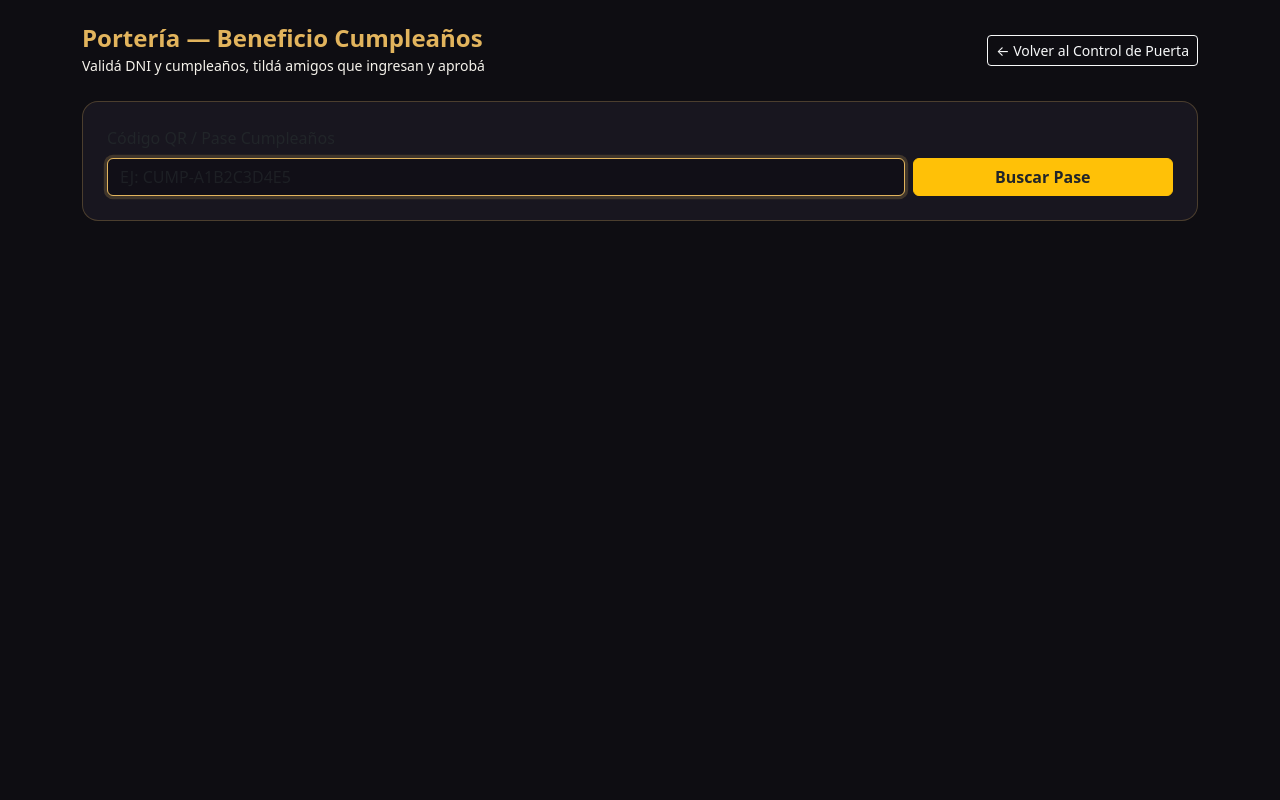
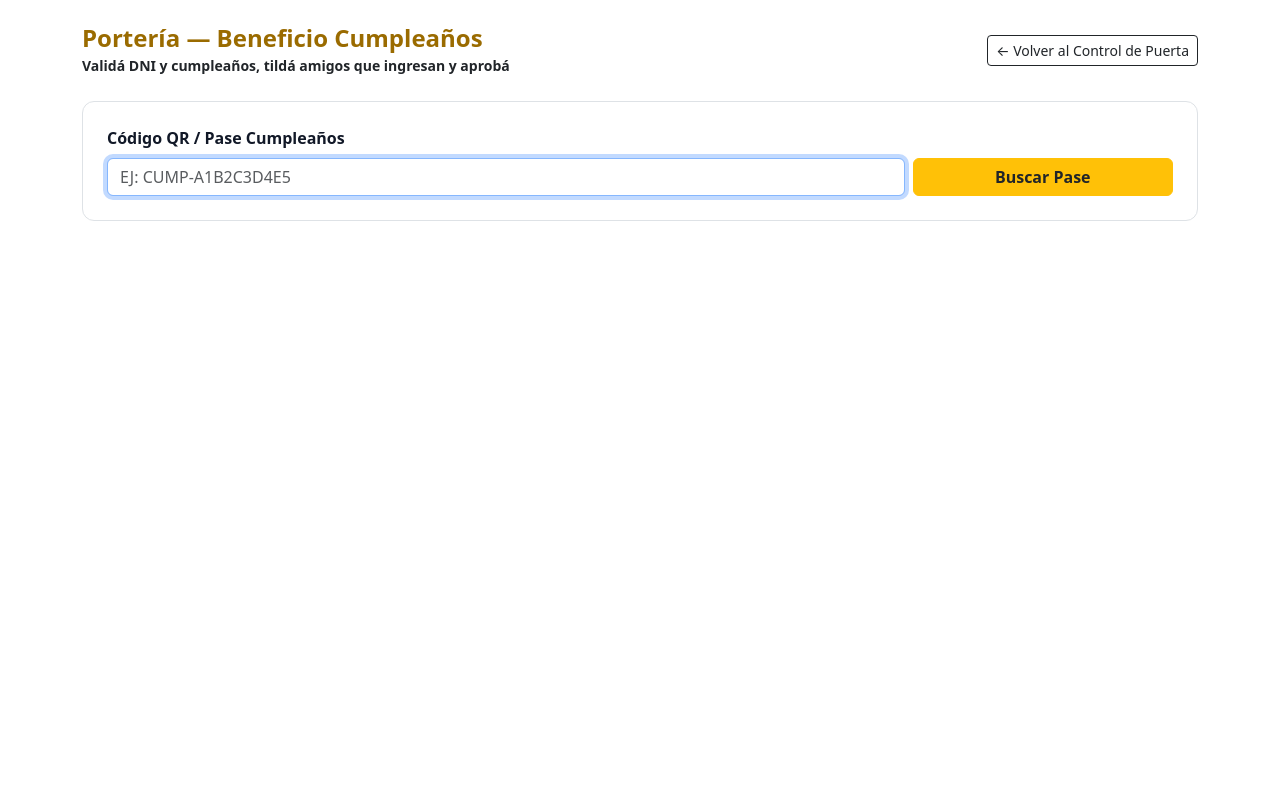
Before and after one commit to killerchipy723/casino_ticketjets, a Flask app: page /portero/cumpleanos in a window 1280 px wide. Run offline with Flask 3, Linux system fonts and the light colour scheme; the visitor is signed in with stand-in values (Sample User, id 1); parts of the project's set-up code (start-up, migrations or seed data) failed here and were passed over.

Commit message:
ok cumpleaños

```diff
--- a/static/css/portero_cumpleanos.css
+++ b/static/css/portero_cumpleanos.css
@@ -1,60 +1,37 @@
-:root {
-  --bg-dark: #0e0d12;
-  --bg-card: #18161f;
-  --accent-gold: #e2b45d;
-  --accent-warm: #c86432;
-  --text-main: #f6f3ec;
-  --text-muted: #aba3b8;
-}
-
-body {
-  background-color: var(--bg-dark);
-  color: var(--text-main);
-  min-height: 100vh;
+body,
+.card-portero,
+.amigo-item,
+.form-label,
+.form-check-label {
+  color: #111827 !important;
 }
 
 .card-portero {
-  background-color: var(--bg-card);
-  border: 1px solid rgba(226, 180, 93, 0.25);
-  border-radius: 16px;
+  background-color: #ffffff;
+  border: 1px solid #dee2e6;
+  border-radius: 12px;
 }
 
-.text-gold {
-  color: var(--accent-gold) !important;
+.amigo-item {
+  background-color: #f8f9fa;
+  border: 1px solid #e5e7eb;
+  border-radius: 8px;
+  padding: 10px 14px;
 }
 
-.text-muted-custom {
-  color: var(--text-muted);
+/* Dorado oscuro legible sobre fondo blanco */
+.text-gold {
+  color: #9a6b00 !important;
 }
 
 .btn-aprobar {
-  background: linear-gradient(135deg, #28a745, #198754);
-  color: #fff;
+  background-color: #198754;
+  color: #ffffff;
   font-weight: 700;
   border: none;
 }
 
 .btn-aprobar:hover {
-  opacity: 0.92;
-  color: #fff;
+  background-color: #157347;
+  color: #ffffff;
 }
-
-.form-control {
-  background-color: #110f17;
-  border-color: rgba(255, 255, 255, 0.14);
-  color: var(--text-main);
-}
-
-.form-control:focus {
-  background-color: #110f17;
-  border-color: var(--accent-gold);
-  color: var(--text-main);
-  box-shadow: 0 0 0 0.2rem rgba(226, 180, 93, 0.2);
-}
-
-.amigo-item {
-  background-color: #121018;
-  border: 1px solid rgba(255, 255, 255, 0.08);
-  border-radius: 10px;
-  padding: 10px 14px;
-}
--- a/templates/portero_cumpleanos.html
+++ b/templates/portero_cumpleanos.html
@@ -7,14 +7,14 @@
   <link href="https://cdn.jsdelivr.net/npm/bootstrap@5.3.3/dist/css/bootstrap.min.css" rel="stylesheet" />
   <link rel="stylesheet" href="{{ url_for('static', filename='css/portero_cumpleanos.css') }}" />
 </head>
-<body>
+<body class="bg-white text-dark">
   <div class="container py-4">
     <div class="d-flex flex-wrap justify-content-between align-items-center mb-4 gap-2">
       <div>
         <h2 class="h4 text-gold fw-bold mb-0">Portería — Beneficio Cumpleaños</h2>
-        <small class="text-white-custom">Validá DNI y cumpleaños, tildá amigos que ingresan y aprobá</small>
+        <small class="text-dark"><strong>Validá DNI y cumpleaños, tildá amigos que ingresan y aprobá</strong></small>
       </div>
-      <a href="{{ url_for('vista_escaneo') }}" class="btn btn-outline-light btn-sm">
+      <a href="{{ url_for('vista_escaneo') }}" class="btn btn-outline-dark btn-sm">
         ← Volver al Control de Puerta
       </a>
     </div>
@@ -32,7 +32,7 @@
     <div class="card card-portero p-4 mb-4">
       <form method="GET" action="{{ url_for('portero_cumpleanos') }}" id="formBuscarQr" class="row g-2 align-items-end">
         <div class="col-12 col-md-9">
-          <label for="codigo_qr" class="form-label">Código QR / Pase Cumpleaños</label>
+          <label for="codigo_qr" class="form-label text-dark fw-semibold">Código QR / Pase Cumpleaños</label>
           <input type="text" class="form-control text-uppercase" id="codigo_qr" name="codigo_qr"
                  value="{{ codigo or '' }}" placeholder="Ej: CUMP-A1B2C3D4E5" autofocus required />
         </div>
@@ -46,14 +46,14 @@
       <div class="card card-portero p-4">
         <div class="d-flex flex-wrap justify-content-between align-items-start gap-2 mb-3">
           <div>
-            <span class="badge bg-secondary mb-1">Pase: {{ registro.codigo_qr }}</span>
+            <span class="badge bg-dark text-white mb-1">Pase: {{ registro.codigo_qr }}</span>
             <h3 class="h5 text-gold fw-bold mb-1">{{ registro.nombre_completo }}</h3>
-            <div class="small">
+            <div class="small text-dark">
               <strong>DNI:</strong> {{ registro.dni }} &nbsp;|&nbsp;
               <strong>Fecha de Nacimiento:</strong>
               <span class="badge text-bg-warning text-dark fs-6">{{ registro.fecha_nacimiento.strftime('%d/%m/%Y') }}</span>
             </div>
-            <div class="small text-white-custom mt-1">
+            <div class="small text-dark mt-1">
               Rango válido: {{ config.fecha_inicio_cumple.strftime('%d/%m') }} al {{ config.fecha_fin_cumple.strftime('%d/%m') }} •
               Vence: <strong>{{ config.vence_el.strftime('%d/%m/%Y %H:%M hs') }}</strong>
             </div>
@@ -68,7 +68,7 @@
           </div>
         </div>
 
-        <div class="alert alert-info py-2 small">
+        <div class="alert alert-info py-2 small text-dark">
           <strong>Control de puerta:</strong> Pedile el DNI físico al cumpleañero y verificá que coincida con su fecha de nacimiento.
         </div>
 
@@ -88,20 +88,20 @@
               <div class="form-check m-0">
                 <input class="form-check-input" type="checkbox" id="ingresa_cumpleaniero" name="ingresa_cumpleaniero" value="1"
                        {% if registro.cumpleaniero_ingreso %}checked disabled{% endif %} />
-                <label class="form-check-label fw-semibold" for="ingresa_cumpleaniero">
+                <label class="form-check-label fw-semibold text-dark" for="ingresa_cumpleaniero">
                   Cumpleañero: {{ registro.nombre_completo }}
                 </label>
               </div>
               {% if registro.cumpleaniero_ingreso %}
                 <span class="badge bg-success">Ya ingresó</span>
               {% else %}
-                <span class="badge border border-warning text-warning">Pendiente</span>
+                <span class="badge bg-warning text-dark">Pendiente</span>
               {% endif %}
             </div>
 
             <div class="d-flex justify-content-between align-items-center mb-2">
-              <h6 class="text-gold mb-0">Lista de Amigos</h6>
-              <span class="small text-warning fw-semibold" id="resumenCupos">
+              <h6 class="text-gold fw-bold mb-0">Lista de Amigos</h6>
+              <span class="small text-dark fw-semibold" id="resumenCupos">
                 Cupos restantes por aprobar: <span id="cuposRestantesNum">0</span>
               </span>
             </div>
@@ -114,21 +114,21 @@
                       <input class="form-check-input chk-amigo" type="checkbox"
                              id="amigo_{{ amigo.id }}" name="amigos_ids" value="{{ amigo.id }}"
                              {% if amigo.ingresado %}checked disabled{% endif %} />
-                      <label class="form-check-label" for="amigo_{{ amigo.id }}">
+                      <label class="form-check-label text-dark" for="amigo_{{ amigo.id }}">
                         <strong>{{ amigo.nombre_completo }}</strong>
-                        {% if amigo.dni %}<span class="text-white-custom small"> — DNI {{ amigo.dni }}</span>{% endif %}
+                        {% if amigo.dni %}<span class="text-dark small"> — DNI {{ amigo.dni }}</span>{% endif %}
                       </label>
                     </div>
                     {% if amigo.ingresado %}
                       <span class="badge bg-success">Ingresó</span>
                     {% else %}
-                      <span class="badge bg-secondary">Sin ingresar</span>
+                      <span class="badge bg-dark text-white">Sin ingresar</span>
                     {% endif %}
                   </div>
                 {% endfor %}
               </div>
             {% else %}
-              <p class="text-white-custom small mb-4">Este cumpleañero no registró amigos.</p>
+              <p class="text-dark small mb-4">Este cumpleañero no registró amigos.</p>
             {% endif %}
 
             <button type="submit" class="btn btn-aprobar w-100 py-3 fs-6">
```
